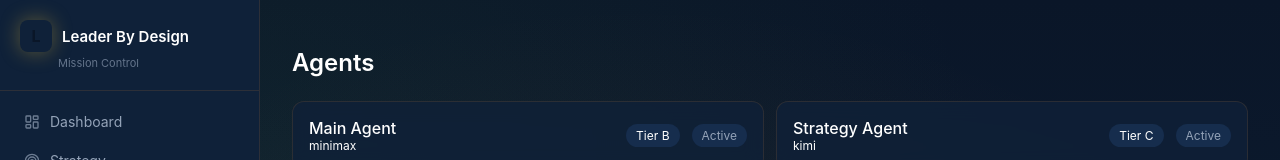
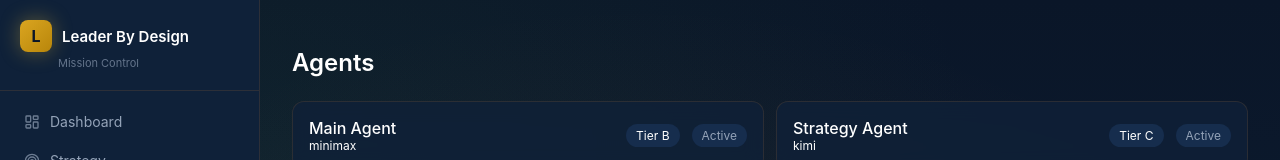
Before and after one commit to brendan134/mission-control, a Next.js app in the folder mission-control/: page /agents in a window 1280 px wide. Shown: the top 160 px of the page. Built offline with nearby package versions, Linux system fonts and the light colour scheme.

Commit message:
Fix: add missing --accent-gold CSS variable

```diff
--- a/mission-control/src/app/globals.css
+++ b/mission-control/src/app/globals.css
@@ -11,6 +11,7 @@
 
   /* Bronze Accent */
   --accent: #B8860B;
+  --accent-gold: #DAA520;
   --accent-bronze: #CD7F32;
   --accent-copper: #B87333;
 
```
